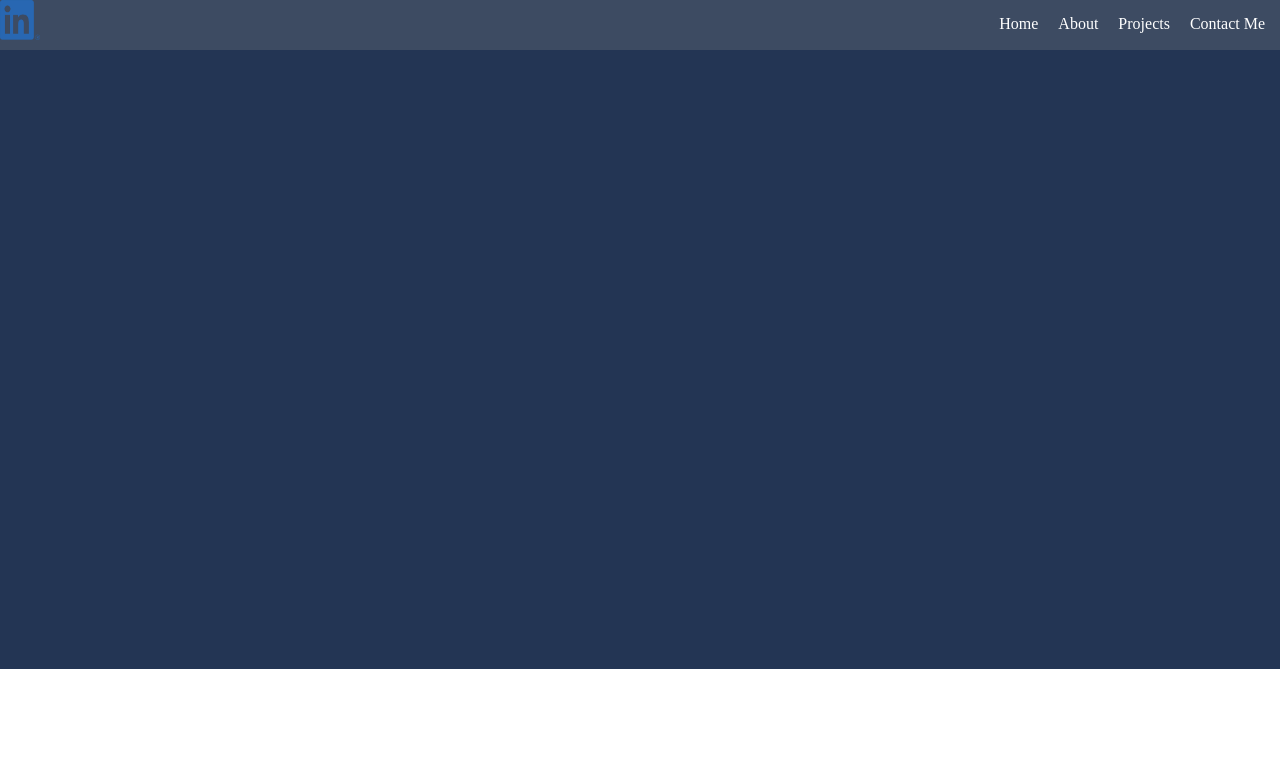
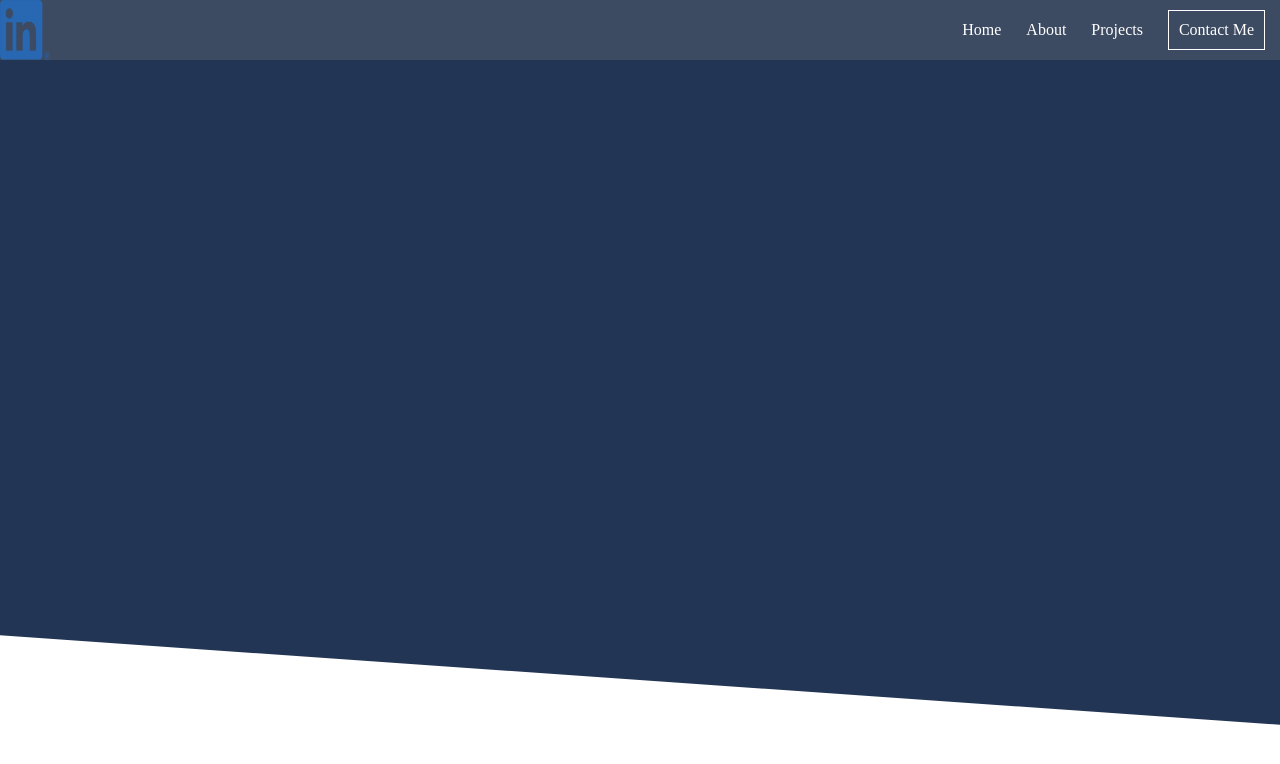
Before and after one commit to migaoo95/Portfolio-Website, a plain HTML site: page index.html in a window 1280 px wide. Drawn offline with Linux system fonts and the light colour scheme.

Commit message:
Skewed Section
Applying Skew effect to section one

```diff
--- a/style/style.scss
+++ b/style/style.scss
@@ -6,40 +6,54 @@
 .section_navigation {
   position: absolute;
   width: 100%;
-  height: 50px;
+  height: 60px;
   background-color: #3d4b62;
+
   .navigation_wrap {
     display: flex;
     justify-content: space-between;
+    height: 100%;
     .logo_container {
       .logo {
-        width: 40px;
-        height: 40px;
+        width: 50px;
+        height: 100%;
       }
     }
     .nav {
-      padding: 15px;
+      padding: 10px 15px 0px 0px;
       ul {
         display: flex;
         justify-content: space-around;
         align-items: center;
         text-decoration: none;
         li {
-          margin-left: 20px;
+          margin-left: 25px;
           list-style-type: none;
+          align-items: center;
+          &:last-child {
+            border: 1px solid white;
+            padding: 10px;
+          }
           a {
             text-decoration: none;
             color: white;
+            align-items: center;
+            &:last-child {
+            }
           }
         }
       }
     }
   }
 }
-
+// SECTION ONE -------------------
 .section_one {
+  top: -100px;
+  position: relative;
   padding: 150px 0;
   width: 100%;
-  height: 669px;
+  height: 780px;
   background-color: #233554;
+  transform: skewY(4deg);
+  z-index: -2;
 }
```
Also changed, not shown: style/style.css, 1 other file.
